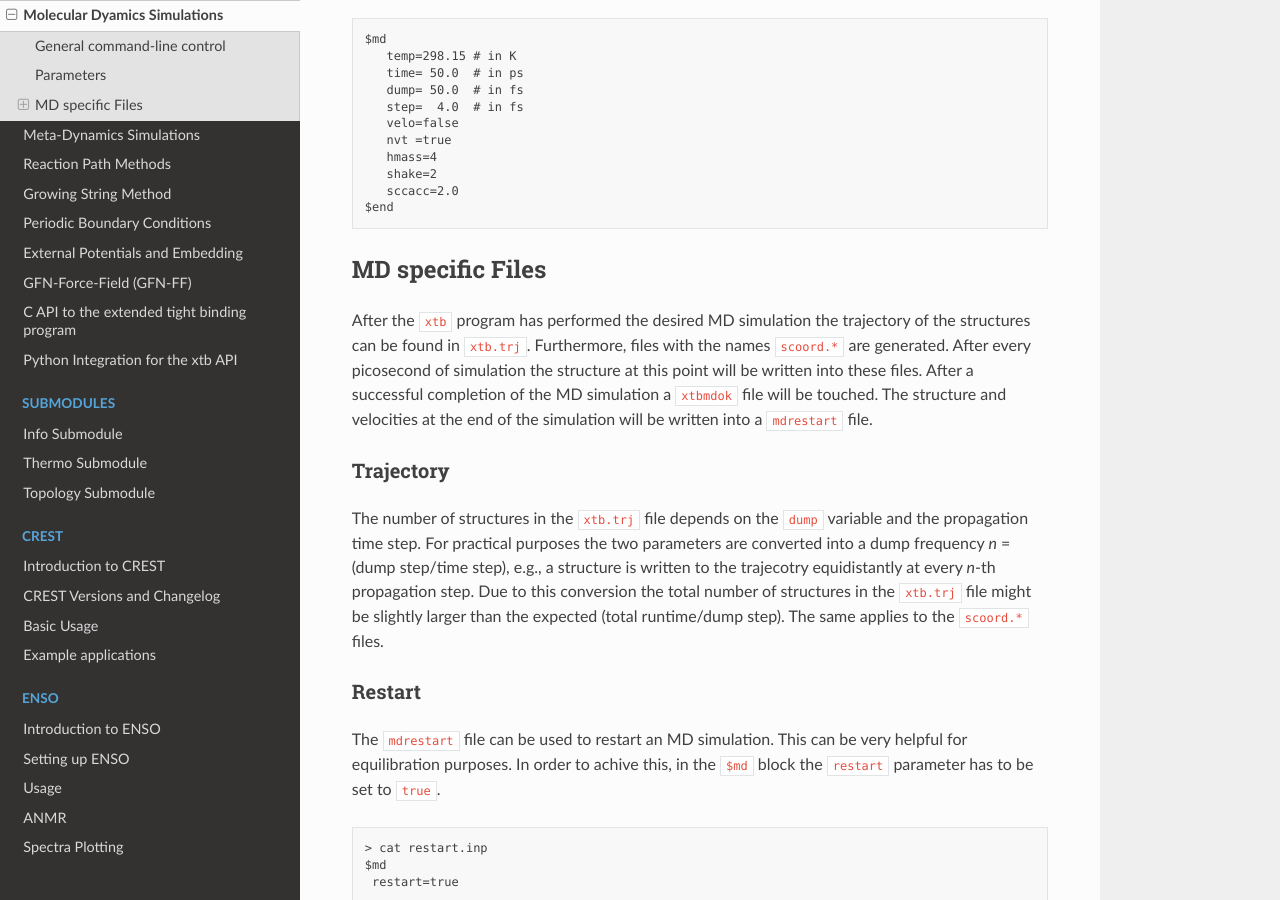
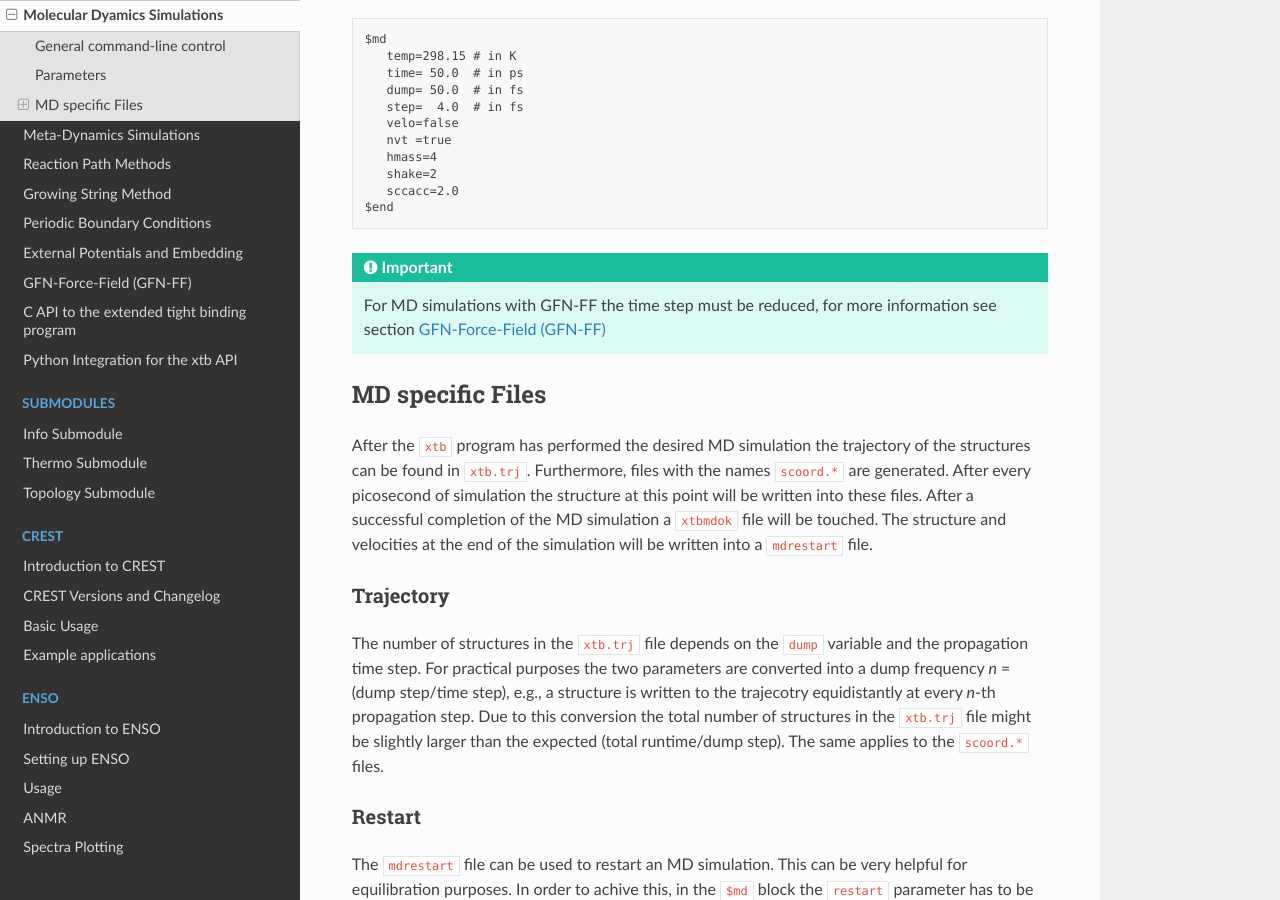
Before and after one commit to grimme-lab/xtb_docs, a Sphinx documentation site: the page built from source/md.rst, in a window 1280 px wide and 900 px high, scrolled down 1455 px. Built offline with Sphinx 7.4.7 and the Read the Docs theme 2.0.0, drawn with Linux system fonts in a browser that asks for light colours.

Commit message:
Update md.rst
Add remark to reduce time step with GFN-FF.

```diff
--- a/source/md.rst
+++ b/source/md.rst
@@ -82,6 +82,8 @@ The above default setting should look like below in your input file
       sccacc=2.0
    $end
 
+.. important ::
+   For MD simulations with GFN-FF the time step must be reduced, for more information see section :ref:`gfnff`
 
 MD specific Files
 =================
```
